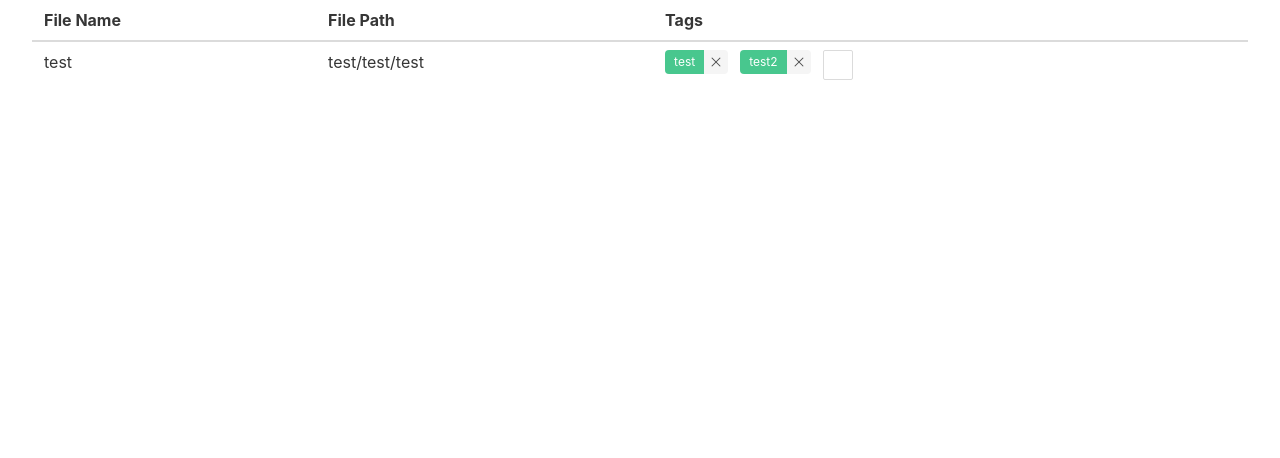
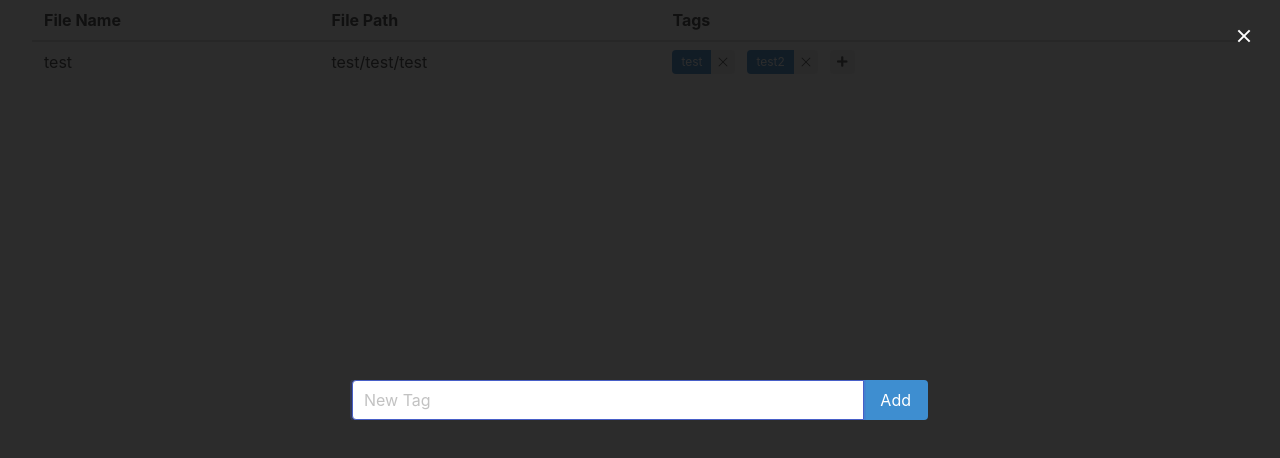
Before and after one commit to parthsdoshi/fabel, a React (Create React App) app in the folder app/frontend/: page / in a window 1280 px wide. Both pictures are taken after a click on the link 837 px from the left and 65 px from the top of the page. Shown: the top 458 px of the page. Built offline with nearby package versions, Linux system fonts and the light colour scheme; no server answers.

Commit message:
add connections to backend from frontend

```diff
--- a/app/frontend/src/App.js
+++ b/app/frontend/src/App.js
@@ -1,14 +1,20 @@
 import React from 'react';
 import io from 'socket.io-client'
+import Modal from './Modal'
 
 import 'bulma/css/bulma.css'
+import '@fortawesome/fontawesome-free/css/all.min.css'
 
 class App extends React.Component {
     constructor(props) {
         super(props)
-
         this.state = {
-      files: [{'unique_id': 0, 'tags': ['test', 'test2'], 'date': Date.now(), 'path': 'test/test/test', 'name': 'test'}]
+            files: {0: { 'id': 0, 'tags': ['test', 'test2'], 'date': Date.now(), 'path': 'test/test/test', 'name': 'test' }},
+            modal: {
+                active: false,
+                fileId: -1,
+                textField: ''
+            }
         }
     }
 
@@ -24,10 +30,15 @@ class App extends React.Component {
                     files: files
                 })
                 socket.on('newFile', (file) => {
+                    let files = {...this.state.files}
+                    files[file.id] = file
                     this.setState({
-            files: [file].concat(this.state.files)
+                        files: files
                     })
                 })
+                // socket.on('updateFile', (file) => {
+                //     for
+                // })
             })
 
             // socket.emit('retrieveAllFiles', '', (files) => {
@@ -47,8 +58,44 @@ class App extends React.Component {
         }
     }
 
+    activateModal = (fileId) => {
+        this.setState({
+            modal: {...this.state.modal, active: true}
+        })
+    }
+
+    addTag = (fileId, tag) => {
+        this.closeModal()
+        if (window.socket) {
+            window.socket.emit('addTag', fileId, tag, (error) => {
+                console.log(error)
+            })
+        }
+    }
+
+    closeModal = () => {
+        this.setState({
+            modal: {
+                ...this.state.modal,
+                active: false,
+                textField: '',
+                fileId: -1
+            }
+        })
+    }
+
+    // updateFile = (file) => {
+
+    // }
+
     render() {
+        let files = []
+        for (let key in this.state.files) {
+            let value = this.state.files[key]
+            files.unshift(value)
+        }
         return (
+            <>
                 <div className='container is-fluid'>
                     <table className="table is-hoverable is-fullwidth">
                         <thead>
@@ -60,30 +107,32 @@ class App extends React.Component {
                             </tr>
                         </thead>
                         <tfoot>
-            {this.state.files.map((file) => {
+                            {files.map((file) => {
                                 return (
-                <tr onClick={() => {this.openFile(file.path)}}>
+                                    <tr key={file.id} onClick={() => { this.openFile(file.path) }}>
                                         <td>{file.name}</td>
                                         <td>{file.path}</td>
                                         <td>
                                             <div className='field is-grouped is-grouped-multiline'>
                                                 {file.tags.map((tag) => {
                                                     return (
-                          <div className='control'>
+                                                        <div key={tag} className='control'>
                                                             <div className='tags are-small has-addons'>
-                              <span className='tag is-success'>{tag}</span>
-                              <a onClick={() => {this.deleteTag(file.id, tag)}} className='tag is-delete'></a>
+                                                                <span className='tag is-info'>{tag}</span>
+                                                                <a onClick={() => { this.deleteTag(file.id, tag) }} className='tag is-delete'></a>
                                                             </div>
                                                         </div>
                                                     )
                                                 })}
                                                 <div className='control'>
-                        <a class="button is-small">
-                          <span class="icon is-small">
-                            <i class="fas fa-plus"></i>
+                                                    <div className="tags are-small">
+                                                        <a className='tag is-small' onClick={() => {this.activateModal(file.id)}}>
+                                                            <span className="icon is-small">
+                                                                <i className="fas fa-plus"></i>
                                                             </span>
+                                                        </a>
                                                         {/* <span>GitHub</span> */}
-                        </a>
+                                                    </div>
                                                 </div>
                                             </div>
                                         </td>
@@ -94,7 +143,28 @@ class App extends React.Component {
                         </tfoot>
                     </table>
                 </div>
+                <Modal active={this.state.modal.active} close={this.closeModal}>
+                    <div className='container is-fluid has-text-centered'>
+                        <div className="field has-addons">
+                            <div className="control is-expanded">
+                                <input ref={input => input && input.focus()} className="input is-focused" type="text" placeholder="New Tag" value={this.state.modal.textField} onChange={evt => this.updateModalInputValue(evt)} />
+                            </div>
+                            <div className="control">
+                                <a className="button is-info" onClick={() => {this.addTag(this.state.modal.fileId, this.state.modal.textField)}}>
+                                    Add
+                                </a>
+                            </div>
+                        </div>
+                    </div>
+                </Modal>
+            </>
         )
+    }
+
+    updateModalInputValue = (evt) => {
+        this.setState({
+            modal: {...this.state.modal, textField: evt.target.value}
+        })
     }
 }
 
--- /dev/null
+++ b/app/frontend/src/Modal.js
@@ -0,0 +1,21 @@
+import React from 'react';
+
+class Modal extends React.Component {
+    render() {
+        let modalClass = 'modal'
+        if (this.props.active) {
+            modalClass = 'modal is-active'
+        }
+        return (
+            <div className={modalClass}>
+                <div className='modal-background' onClick={this.props.close}></div>
+                <div className='modal-content'>
+                    {this.props.children}
+                </div>
+                <button onClick={this.props.close} className="modal-close is-large" aria-label="close"></button>
+            </div>
+        )
+    }
+}
+
+export default Modal
```
Lines whose indentation alone changed are shown as unchanged.
